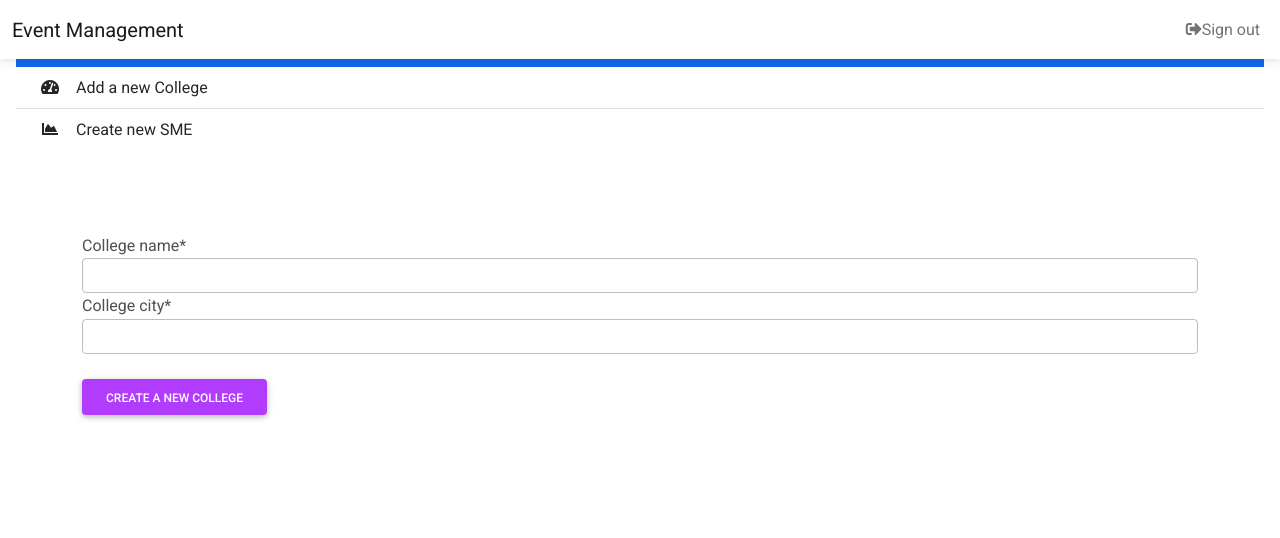
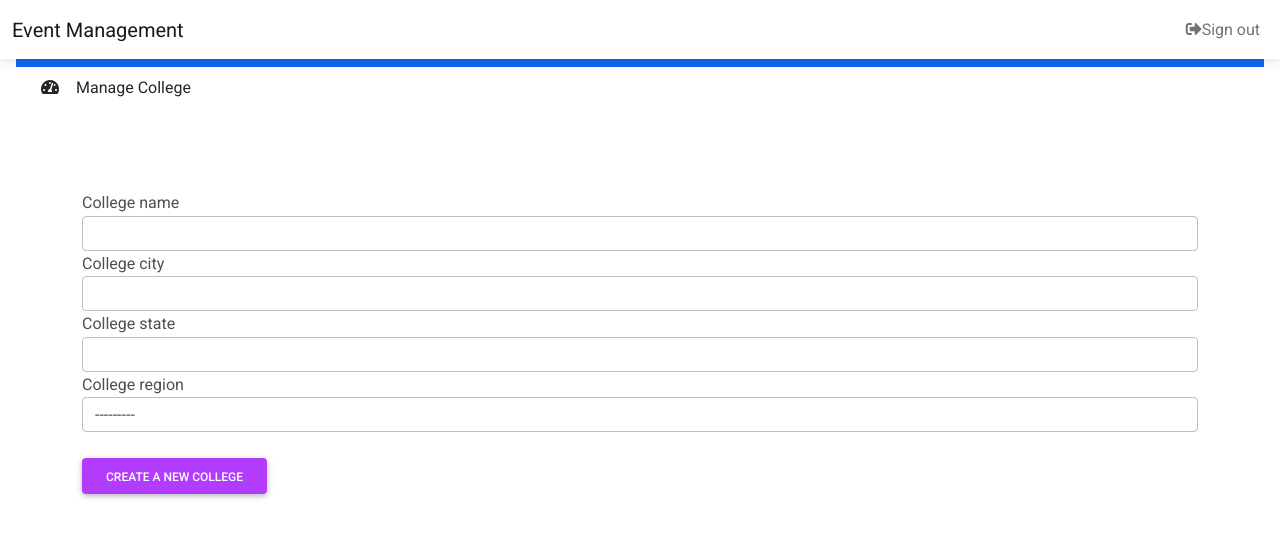
Before and after one commit to 18praneeth/event-management-ibm, a Django app: page /college/ in a window 1280 px wide. Shown: the top 538 px of the page. Run offline with Django 3.2, Linux system fonts and the light colour scheme; some libraries are stand-ins or nearby versions.

Commit message:
Changes1

```diff
--- a/event/admin.py
+++ b/event/admin.py
@@ -1,5 +1,5 @@
 from django.contrib import admin
-from .models import Event, CollegeName,SME, Comments
+from .models import Event, CollegeName, Comments
 
 
 @admin.register(Event)
@@ -11,9 +11,6 @@ class EventClass(admin.ModelAdmin):
 class CollegeNameClass(admin.ModelAdmin):
     pass
 
-@admin.register(SME)
-class SME(admin.ModelAdmin):
-    pass
 
 @admin.register(Comments)
 class CommentsClass(admin.ModelAdmin):
--- a/event/choice.py
+++ b/event/choice.py
@@ -17,6 +17,13 @@ EVENT_OPTION=(
     ('Workshop','Workshop')
 )
 
+
+REGION_OPTION=(
+    ('North','North'),
+    ('South','South'),
+    ('East','East'),
+    ('West','West')
+)
 
 TRACKS_OPTION=(
     ('Across Technologies','Across Technologies'),
--- a/event/forms.py
+++ b/event/forms.py
@@ -2,7 +2,7 @@ from django import forms
 from django.contrib.auth import models
 from django.db.models.base import Model
 from django.forms import fields
-from .models import CollegeName, Comments, Event, SME
+from .models import CollegeName, Comments, Event
 from django.utils.translation import gettext_lazy
 
 
@@ -18,7 +18,7 @@ class EventForm(forms.ModelForm):
         fields = '__all__'
 
 
-class SMEForm(forms.ModelForm):
+"""class SMEForm(forms.ModelForm):
     class Meta:
         model = SME
         fields = ['sme_name', 'sme_notes_id', 'sme_manager_notes_id']
@@ -27,7 +27,7 @@ class SMEForm(forms.ModelForm):
         }
         help_texts = {
             'sme_name': gettext_lazy('Please enter SME Name')
-        }
+        }"""
 
 class CollegeForm(forms.ModelForm):
     class Meta:
--- a/event/models.py
+++ b/event/models.py
@@ -5,25 +5,26 @@ from .choice import *
 
 
 class CollegeName(models.Model):
-    college_name = models.CharField(max_length=500)
-    college_city = models.CharField(max_length=500)
-
+    college_name = models.CharField(max_length=500,null=True, blank=True)
+    college_city = models.CharField(max_length=500,null=True, blank=True)
+    college_state=models.CharField(max_length=500, null=True, blank=True)
+    college_region=models.CharField(max_length=500, choices=REGION_OPTION, null=True, blank=True)
     def __str__(self):
         return self.college_name
 
 
-class SME(models.Model):
+"""class SME(models.Model):
     sme_name=models.CharField(max_length=100)
     sme_notes_id=models.CharField(max_length=100, verbose_name='SME Notes ID')
     sme_manager_notes_id=models.CharField(max_length=100 , verbose_name='SME Manager Notes ID')
 
 
     class Meta:
-        verbose_name = 'SME'
-        verbose_name_plural = "SME's"
+           verbose_name = 'SME'
+           verbose_name_plural = "SME's"
 
     def __str__(self):
-        return self.sme_name
+        return self.sme_name"""
 
 
 class Event(models.Model):
@@ -38,7 +39,9 @@ class Event(models.Model):
     session_duration = models.CharField(max_length=500, choices=SESSION_OPTION, null=True, blank=True, help_text='Session Duration in hours.')
     number_of_attendees = models.IntegerField(default=0)
     institution_name = models.ForeignKey(CollegeName, blank=True, null=True, on_delete=models.SET_NULL)
-    sme_details= models.ForeignKey(SME, blank=True, null=True, on_delete=models.SET_NULL)
+    sme_name=models.CharField(max_length=100,null=True, blank=True)
+    sme_notes_id=models.CharField(max_length=100, verbose_name='SME Notes ID',null=True, blank=True)
+    sme_manager_notes_id=models.CharField(max_length=100 , verbose_name='SME Manager Notes ID',null=True, blank=True)
     sme_bu = models.CharField(max_length=500, choices=BU_OPTION, null=True, blank=True,verbose_name='SME BU')
     ur_spoc = models.CharField(max_length=500, choices=URSPOC_OPTION, null=True, blank=True,verbose_name='UR SPOC')
     link = models.URLField(null=True, blank=True, help_text='Link of Academic Initiative Course/platform to be used from  https://ibm.biz/academic')
--- a/event/urls.py
+++ b/event/urls.py
@@ -1,10 +1,9 @@
 from django.urls import path
-from .views import home, event_detail, create_sme,create_college
+from .views import home, event_detail,create_college
 
 
 urlpatterns = [
     path('', home, name='event'),
     path('detail/<int:event_id>', event_detail, name='event-detail'),
-    path('sme/', create_sme, name='sme'),
     path('college/',create_college,name='college')
 ]
--- a/event/views.py
+++ b/event/views.py
@@ -1,6 +1,6 @@
 from django.shortcuts import redirect, render, get_object_or_404
-from .models import Event, SME
-from .forms import CollegeForm, CommentForm, EventForm, SMEForm
+from .models import Event
+from .forms import CollegeForm, CommentForm, EventForm
 
 def home(request):
     events = Event.objects.all()
@@ -36,7 +36,7 @@ def event_detail(request, event_id):
     return render(request, 'event-detail.html', context=data)
 
 
-def create_sme(request):
+"""def create_sme(request):
     s_form = SMEForm()
 
     if request.POST:
@@ -45,7 +45,7 @@ def create_sme(request):
             s_form.save()
             return redirect('sme')
 
-    return render(request, 'sme-detail.html', context={'s_form': s_form})
+    return render(request, 'sme-detail.html', context={'s_form': s_form})"""
 
 
 def create_college(request):
--- a/templates/navbar.html
+++ b/templates/navbar.html
@@ -21,15 +21,9 @@
            aria-current="true"
            >
           <i class="fas fa-tachometer-alt fa-fw me-3"></i
-            ><span>Add a new College</span>
+            ><span>Manage College</span>
         </a>
-        <a
-           href="{% url 'sme' %}"
-           class="list-group-item list-group-item-action py-2 ripple"
-           >
-          <i class="fas fa-chart-area fa-fw me-3"></i
-            ><span>Create new SME</span>
-        </a>
+
         {% if request.user.is_superuser %}
         <a
            href="/admin"
--- a/templates/sme-detail.html
+++ b/templates/sme-detail.html
@@ -1,10 +1,10 @@
-{% extends 'base.html' %}
+<!--{% extends 'base.html' %}
 {% load crispy_forms_tags %}
 
 {% block content %}
 <section>
 
-  <form method='POST'>
+ <form method='POST'>
     {% csrf_token %}
     {{s_form | crispy}}
     <br>
@@ -14,4 +14,4 @@
 </section>
 
 
-{% endblock content %}
+{% endblock content %}-->
```
Also changed, not shown: templates/table.html (+4 -8 lines).
